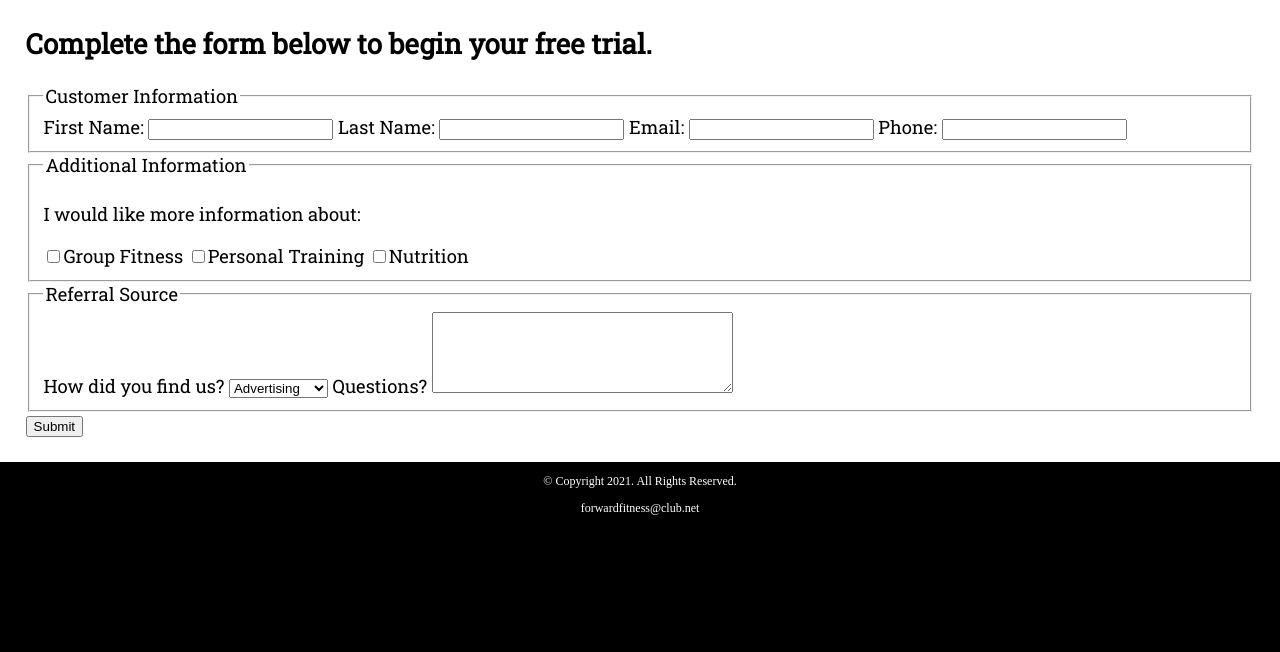
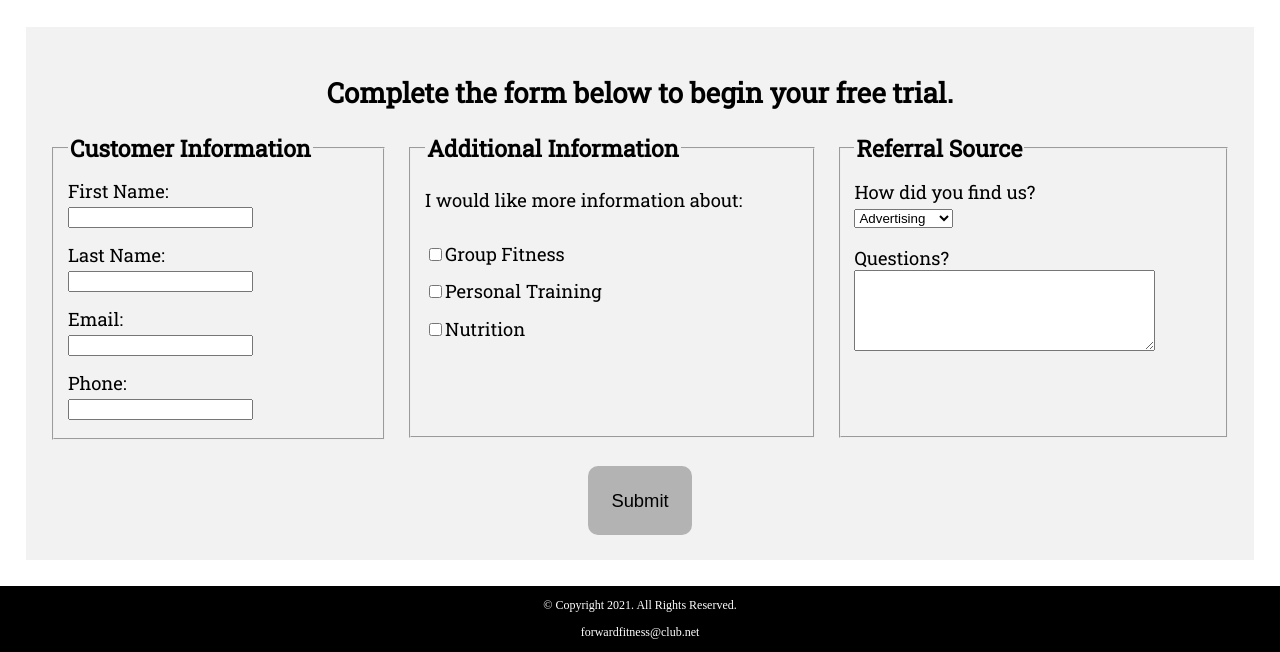
Before and after one commit to lauraristoff/fitness, a plain HTML site: page contact.html in a window 1280 px wide. Shown: the part 897-1549 px from the top of the page. Before the commit the page ends 1425 px from the top, so only its background shows below. Drawn offline with Linux system fonts and the light colour scheme; a web font is replaced by a local one.

Commit message:
update css to style form and table elements

```diff
--- a/css/styles.css
+++ b/css/styles.css
@@ -185,6 +185,40 @@ article:nth-of-type(2) {
     height: 50%;
 }
 
+#form {
+    margin-top: 2%;
+    background-color: #f2f2f2;
+    padding: 2%;
+}
+
+#form h2 {
+    text-align: center;
+}
+/*Style rules for from elements*/
+fieldset, input, select, textarea {
+    margin-bottom: 2%;
+}
+
+fieldset legend {
+    font-weight: bold;
+    font-size: 1.25em;
+}
+
+label {
+    display: block;
+    padding-top: 3%;
+}
+
+form #submit {
+    margin: 0 auto;
+    border: none;
+    display: block;
+    padding: 2%;
+    background-color: #b3b3b3;
+    font-size: 1em;
+    border-radius: 10px;
+}
+
 /* Style rules for footer content */
 footer p {
     font-size: 0.75em;
@@ -289,7 +323,42 @@ aside {
         height: 450px;
     }
 
+    table {
+        border: 1px solid #000;
+        border-collapse: collapse;
+        margin: 0 auto;
+        width: 100%;
+    }
+
+    caption {
+        font-size: 1.5em;
+        font-weight: bold;
+        padding: 1%;
+    }
+
+    td, th {
+        border: 1px solid #000;
+        padding: 2%;
+    }
+
+    th {
+        background-color: #000;
+        color: #fff;
+        font-size: 1.15em;
+    }
+
+    tr:nth-child(odd) {
+        background-color: #ccc;
+    }
+
+    /*Tablet viewport: Style rule for form element*/
+    form {
+        width: 70%;
+        margin: 0 auto;
+    }
+
 }/*End Media Query for Tablet*/
+
 
 
 /*Media Query for Desktop Viewport*/
@@ -353,6 +422,21 @@ article h3 {
         margin: 0 2%;
     }
 
+    /*Desktop Viewport: Style rules for form element*/
+    form {
+        width: auto;
+    }
+
+    .form-grid {
+        display: grid;
+        grid-template-columns: auto auto auto;
+        grid-gap: 20px;
+    }
+
+    .btn {
+       grid-column: 1/span 3;
+    }
+
 
 }/*End Media Query for Desktop*/
 
@@ -362,6 +446,10 @@ article h3 {
         #container {
             width: 1920px;
             margin: 0 auto;
+        }
+
+        table {
+            width: 80%;
         }
 
 }/*End Media Query for Large Viewport*/
```
Lines whose indentation alone changed are shown as unchanged.
